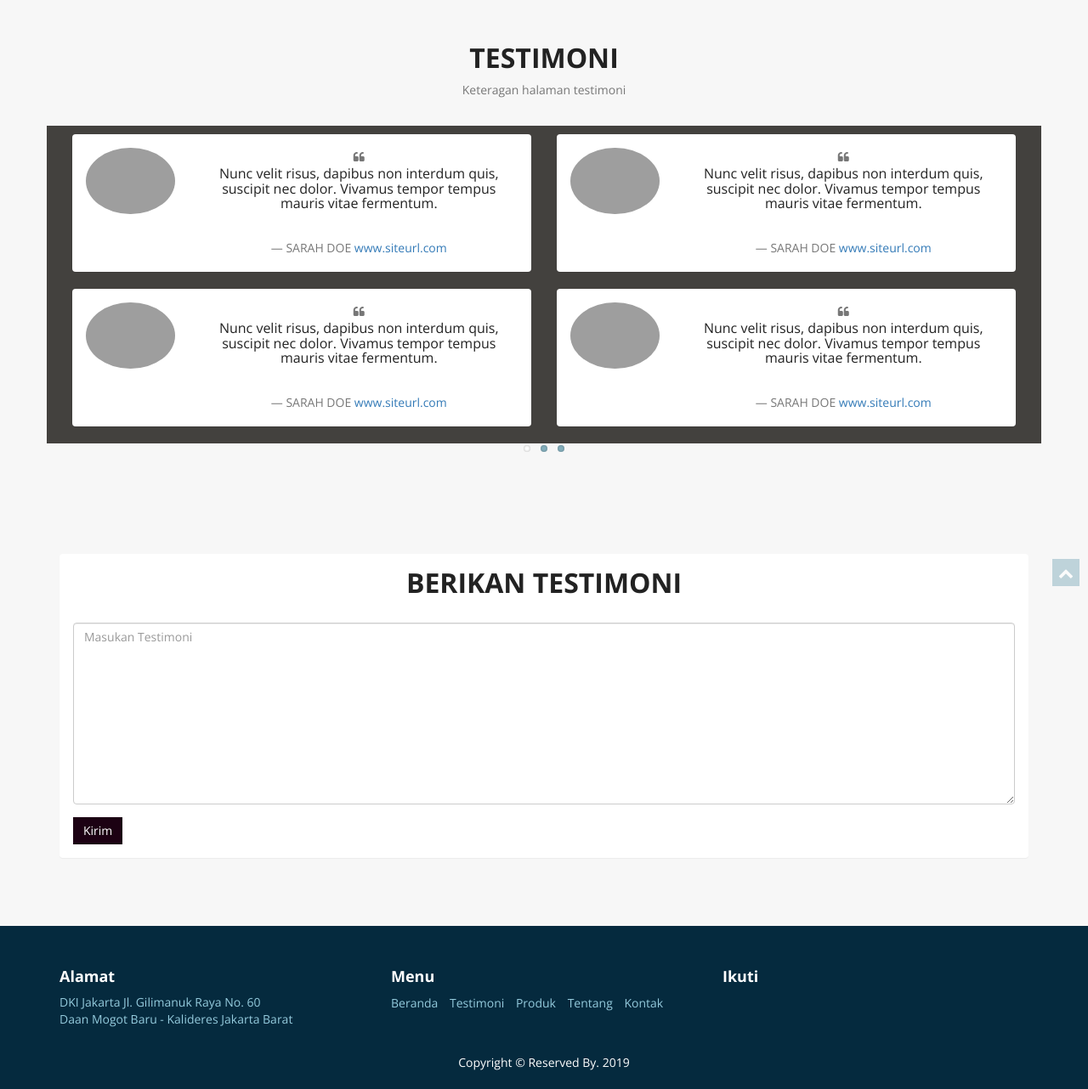
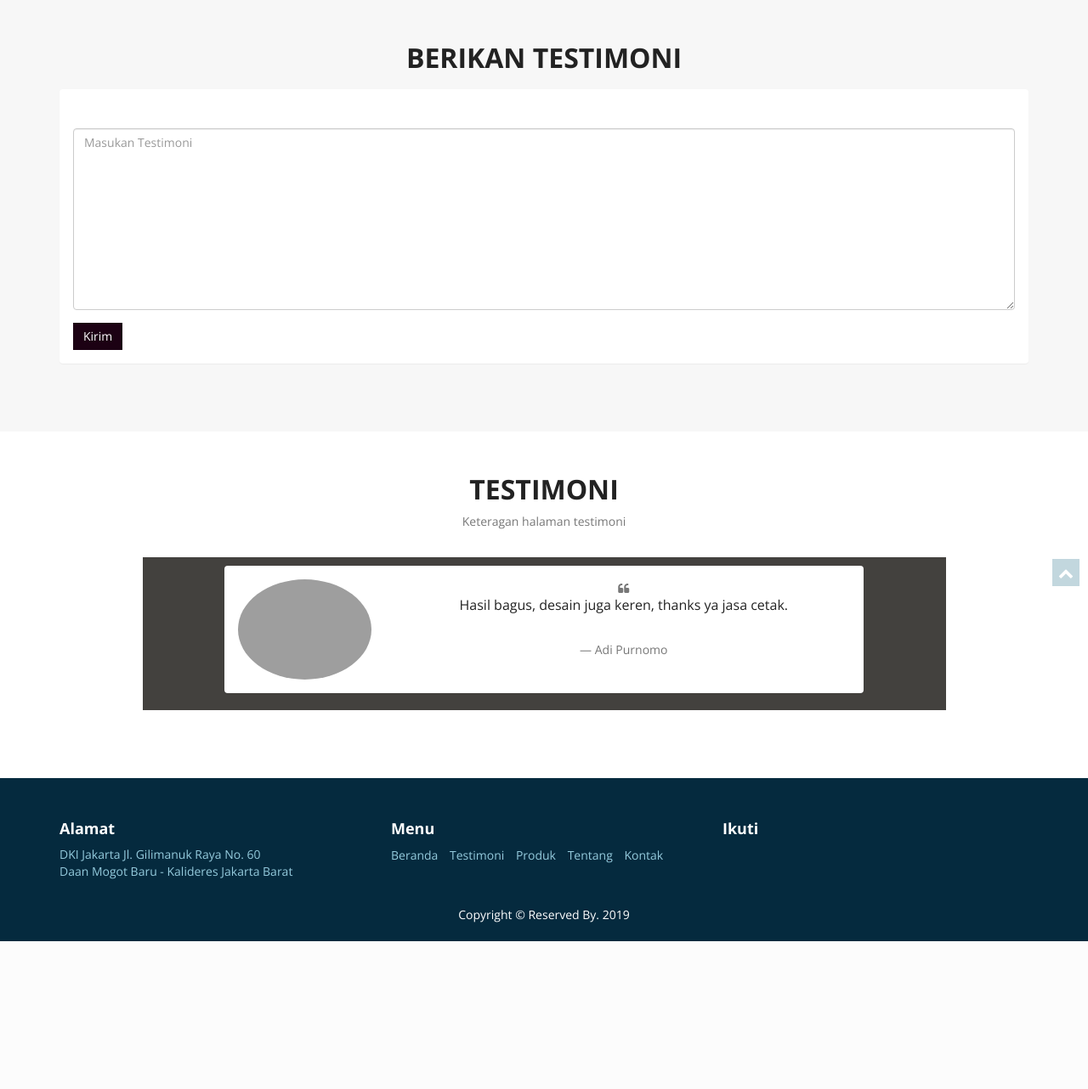
Before and after one commit to chazi13/print, a PHP site: page /index.php?page=testi in a window 1280 px wide. Shown: the part 100-1382 px from the top of the page at 85% size. After the commit the page ends 1208 px from the top, so only its background shows below. Run offline with PHP 8.4, Linux system fonts and the light colour scheme; a user stored in the database is signed in; data comes from the database, SQL or seed files in the repository; grey boxes are pictures that could not be loaded.

Commit message:
Testimoni

```diff
--- a/views/testi.php
+++ b/views/testi.php
@@ -3,10 +3,36 @@ if($_SESSION['login'] && $_SESSION['level'] == 'user') {
     $check_testi = mysqli_fetch_assoc(mysqli_query($koneksi, "SELECT COUNT(id_transaksi) AS jml_transaksi FROM transaksi WHERE id_user = '$_SESSION[id]' AND status = '4'"));
     // echo "SELECT COUNT(id_transaksi) AS jml_transaksi FROM transaksi WHERE id_user = '$_SESSION[id]' AND status = '4'";
 }
+$query_testi = mysqli_query($koneksi, "SELECT testimoni.pesan, user.nama, user.foto FROM testimoni JOIN user ON testimoni.id_user = user.id_user");
 ?>
 
 <div class="navbar-background"></div>
-<section id="kategori" class="section" data-stellar-background-ratio="0.5">
+
+<?php if($_SESSION['login'] && $_SESSION['level'] == 'user' && $check_testi['jml_transaksi'] > 0): ?>
+<section class="section" id="give-testi">
+    <div class="container">
+        <div class="row">
+            <div class="col-sm-12">
+                <div class="section-header">
+                    <h2 class="section-heading text-center">Berikan Testimoni</h2>
+                </div>
+                <div class="panel mar-top20">
+                    <form action="sistem/tambah_testi.php" method="post">
+                        <div class="panel-body">
+                            <div class="form-group mar-top30">
+                                <textarea name="pesan" id="pesan" cols="30" rows="10" class="form-control" placeholder="Masukan Testimoni"></textarea>
+                            </div>
+                            <button class="btn btn-primary">Kirim</button>
+                        </div>
+                    </form>
+                </div>
+            </div>
+        </div>
+    </div>
+</section>
+<?php endif; ?>
+
+<section id="testimoni" class="section bg-white">
     <div class="container">
         <div class="row mar-bot20">
             <div class="col-md-6 col-md-offset-3">
@@ -17,13 +43,41 @@ if($_SESSION['login'] && $_SESSION['level'] == 'user') {
             </div>
         </div>
         <div class="row mar-bot20">
+            <div class="col-md-10 col-sm-12 col-md-offset-1">
                 <div class="align-center">
                     <div class="flexslider testimonials-slider">
                         <ul class="slides">
+                            <?php while ($rt = mysqli_fetch_assoc($query_testi)): ?>
                                 <li>
                                     <div class="row bg-dark pad-top10 pad-bot-10">
-                                <div class="container">
-                                    <div class="col-md-6 col-sm-12">
+                                        <div class="col-sm-10 col-sm-offset-1">
+                                            <div class="col-sm-12">
+                                                <div class="panel clearfix">
+                                                    <div class="panel-body">
+                                                        <div class="row">
+                                                            <div class="col-sm-3">
+                                                                <img alt="" src="assets/img/foto/<?= $rt['foto'] ?>" class="img-circle">
+                                                            </div>
+                                                            <div class="col-sm-9">
+                                                                <i class="fa fa-quote-left"></i>
+                                                                <h5>
+                                                                    <?= $rt['pesan'] ?>
+                                                                </h5>
+                                                                <br/>
+                                                                <span class="author">&mdash; <?= $rt['nama'] ?></span>
+                                                            </div>
+                                                        </div>
+                                                    </div>
+                                                </div>
+                                            </div>
+                                        </div>
+                                    </div>
+                                </li>
+                            <?php endwhile; ?>
+                            <!-- <li>
+                                <div class="row bg-dark pad-top10 pad-bot-10">
+                                    <div class="col-sm-12">
+                                        <div class="col-sm-12">
                                             <div class="panel clearfix">
                                                 <div class="panel-body">
                                                     <div class="row">
@@ -43,7 +97,7 @@ if($_SESSION['login'] && $_SESSION['level'] == 'user') {
                                             </div>
                                         </div>
 
-                                    <div class="col-md-6 col-sm-12">
+                                        <div class="col-sm-12">
                                             <div class="panel clearfix">
                                                 <div class="panel-body">
                                                     <div class="row">
@@ -63,7 +117,7 @@ if($_SESSION['login'] && $_SESSION['level'] == 'user') {
                                             </div>
                                         </div>
 
-                                    <div class="col-md-6 col-sm-12">
+                                        <div class="col-sm-12">
                                             <div class="panel clearfix">
                                                 <div class="panel-body">
                                                     <div class="row">
@@ -83,7 +137,7 @@ if($_SESSION['login'] && $_SESSION['level'] == 'user') {
                                             </div>
                                         </div>
 
-                                    <div class="col-md-6 col-sm-12">
+                                        <div class="col-sm-12">
                                             <div class="panel clearfix">
                                                 <div class="panel-body">
                                                     <div class="row">
@@ -108,8 +162,8 @@ if($_SESSION['login'] && $_SESSION['level'] == 'user') {
 
                             <li>
                                 <div class="row bg-dark pad-top10 pad-bot-10">
-                                <div class="container">
-                                    <div class="col-md-6 col-sm-12">
+                                    <div class="col-sm-12">
+                                        <div class="col-sm-12">
                                             <div class="panel clearfix">
                                                 <div class="panel-body">
                                                     <div class="row">
@@ -129,7 +183,7 @@ if($_SESSION['login'] && $_SESSION['level'] == 'user') {
                                             </div>
                                         </div>
 
-                                    <div class="col-md-6 col-sm-12">
+                                        <div class="col-sm-12">
                                             <div class="panel clearfix">
                                                 <div class="panel-body">
                                                     <div class="row">
@@ -149,7 +203,7 @@ if($_SESSION['login'] && $_SESSION['level'] == 'user') {
                                             </div>
                                         </div>
 
-                                    <div class="col-md-6 col-sm-12">
+                                        <div class="col-sm-12">
                                             <div class="panel clearfix">
                                                 <div class="panel-body">
                                                     <div class="row">
@@ -169,7 +223,7 @@ if($_SESSION['login'] && $_SESSION['level'] == 'user') {
                                             </div>
                                         </div>
 
-                                    <div class="col-md-6 col-sm-12">
+                                        <div class="col-sm-12">
                                             <div class="panel clearfix">
                                                 <div class="panel-body">
                                                     <div class="row">
@@ -193,8 +247,8 @@ if($_SESSION['login'] && $_SESSION['level'] == 'user') {
                             </li>
                             <li>
                                 <div class="row bg-dark pad-top10 pad-bot-10">
-                                <div class="container">
-                                    <div class="col-md-6 col-sm-12">
+                                    <div class="col-sm-12">
+                                        <div class="col-sm-12">
                                             <div class="panel clearfix">
                                                 <div class="panel-body">
                                                     <div class="row">
@@ -214,7 +268,7 @@ if($_SESSION['login'] && $_SESSION['level'] == 'user') {
                                             </div>
                                         </div>
 
-                                    <div class="col-md-6 col-sm-12">
+                                        <div class="col-sm-12">
                                             <div class="panel clearfix">
                                                 <div class="panel-body">
                                                     <div class="row">
@@ -234,7 +288,7 @@ if($_SESSION['login'] && $_SESSION['level'] == 'user') {
                                             </div>
                                         </div>
 
-                                    <div class="col-md-6 col-sm-12">
+                                        <div class="col-sm-12">
                                             <div class="panel clearfix">
                                                 <div class="panel-body">
                                                     <div class="row">
@@ -254,7 +308,7 @@ if($_SESSION['login'] && $_SESSION['level'] == 'user') {
                                             </div>
                                         </div>
 
-                                    <div class="col-md-6 col-sm-12">
+                                        <div class="col-sm-12">
                                             <div class="panel clearfix">
                                                 <div class="panel-body">
                                                     <div class="row">
@@ -275,35 +329,11 @@ if($_SESSION['login'] && $_SESSION['level'] == 'user') {
                                         </div>
                                     </div>
                                 </div>
-                        </li>
+                            </li> -->
                         </ul>
                     </div>
                 </div>
             </div>
         </div>
-</section>
-
-<?php if($_SESSION['login'] && $_SESSION['level'] == 'user' && $check_testi['jml_transaksi'] > 0): ?>
-<section class="section" id="give-testi">
-    <div class="container">
-        <div class="row">
-            <div class="col-sm-12">
-                <div class="panel">
-                    <form action="sistem/tambah_testi.php" method="post">
-                        <div class="panel-body">
-                            <div class="section-header">
-                                <h2 class="section-heading text-center">Berikan Testimoni</h2>
-                                <!-- <p>Keteragan halaman testimoni</p> -->
-                            </div>
-                            <div class="form-group mar-top30">
-                                <textarea name="pesan" id="pesan" cols="30" rows="10" class="form-control" placeholder="Masukan Testimoni"></textarea>
-                            </div>
-                            <button class="btn btn-primary">Kirim</button>
-                        </div>
-                    </form>
-                </div>
-            </div>
-        </div>
     </div>
 </section>
-<?php endif; ?>
```
Also changed, not shown: views/home.php (+7 -65 lines). Lines whose indentation alone changed are shown as unchanged.
